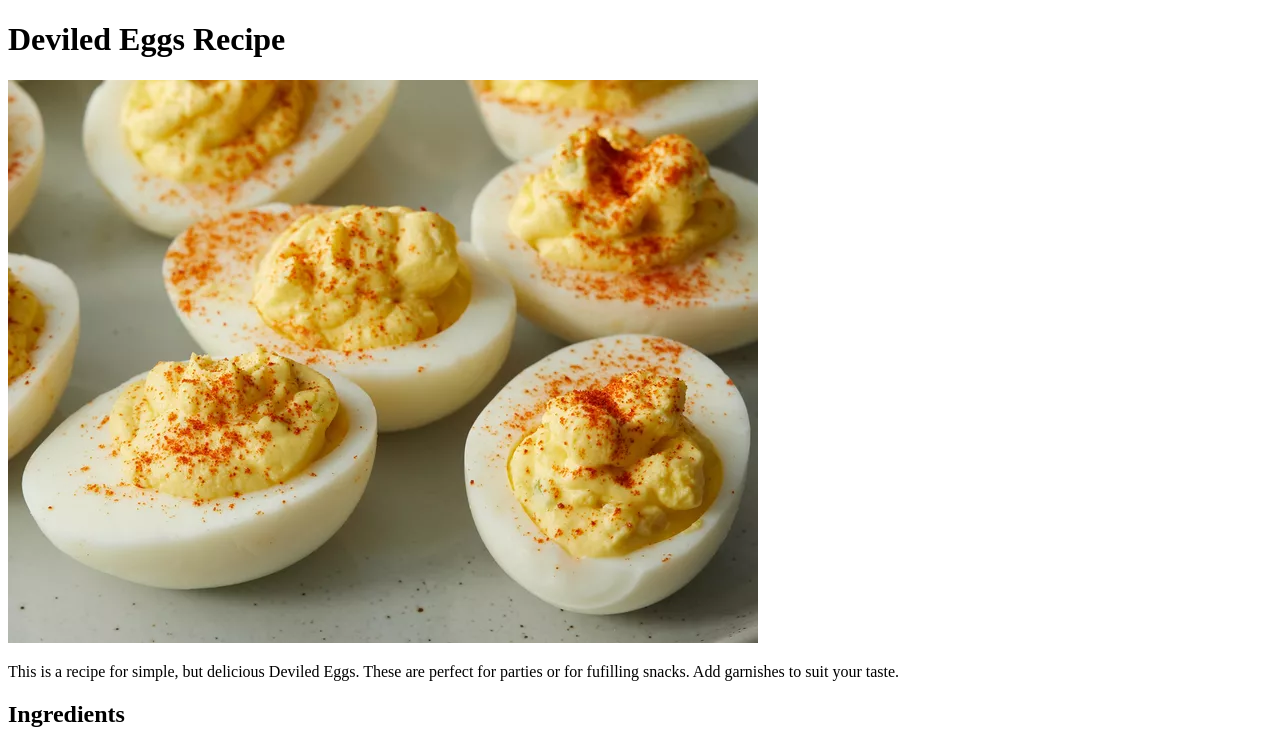
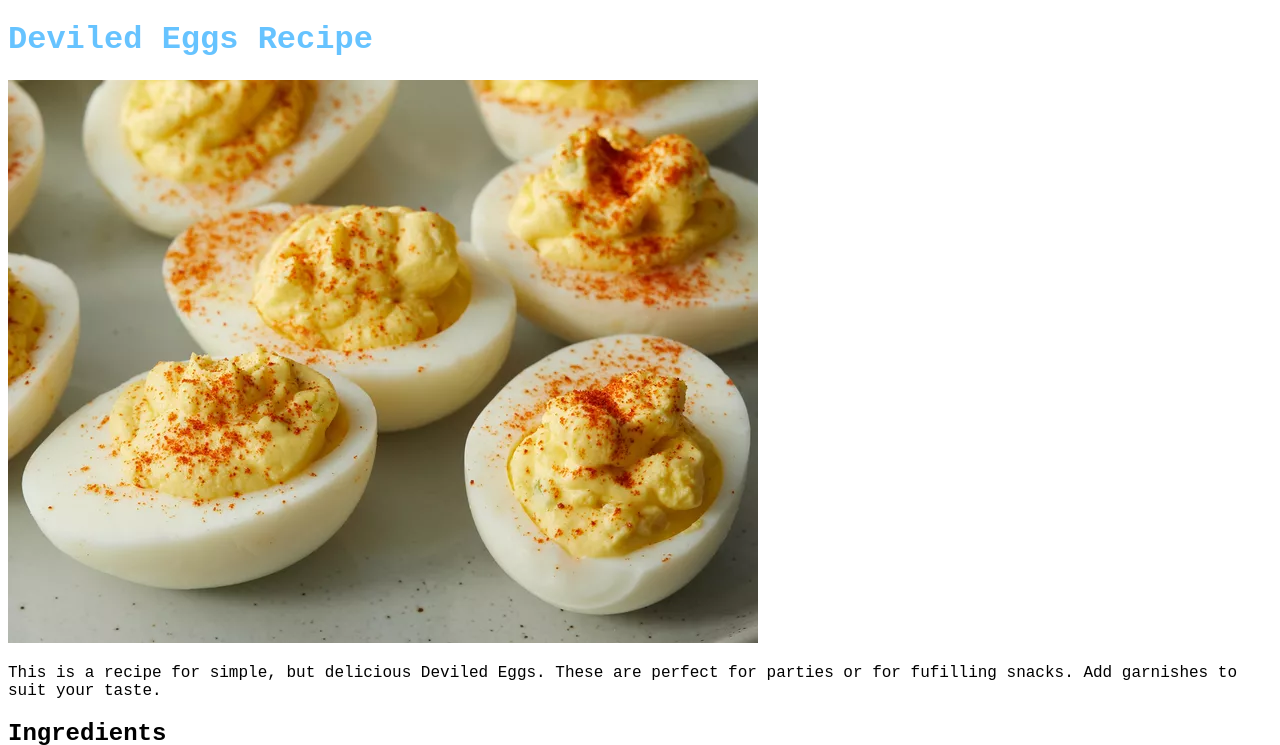
Before and after one commit to Shreyas-Kondaveeti/odin-recipes, a plain HTML site: page recipes/deviled_eggs.html in a window 1280 px wide. Shown: the top 745 px of the page. Drawn offline with Linux system fonts and the light colour scheme.

Commit message:
Changed style to Courier

```diff
--- a/recipes/deviled_eggs.html
+++ b/recipes/deviled_eggs.html
@@ -2,7 +2,7 @@
 <html lang="en">
 <head>
     <meta charset="UTF-8">
-
+    <link rel="stylesheet" href="styles.css">
     <title>Deviled Eggs</title>
 </head>
 <body>
--- /dev/null
+++ b/recipes/styles.css
@@ -0,0 +1,13 @@
+* {
+    font-family: 'Courier New', Courier, monospace;
+}
+
+h1 {
+    color: rgba(0, 155, 255, 0.6);
+}
+
+/* body {
+    outline: red;
+    outline-color: red;
+    outline-width: 20;
+} */
```
Also changed, not shown: recipes/index.html (+1 -1 lines), recipes/pan_fried_asparagus.html (+1 -1 lines), recipes/string_bean_chicken_stir_fry.html (+1 -1 lines).
